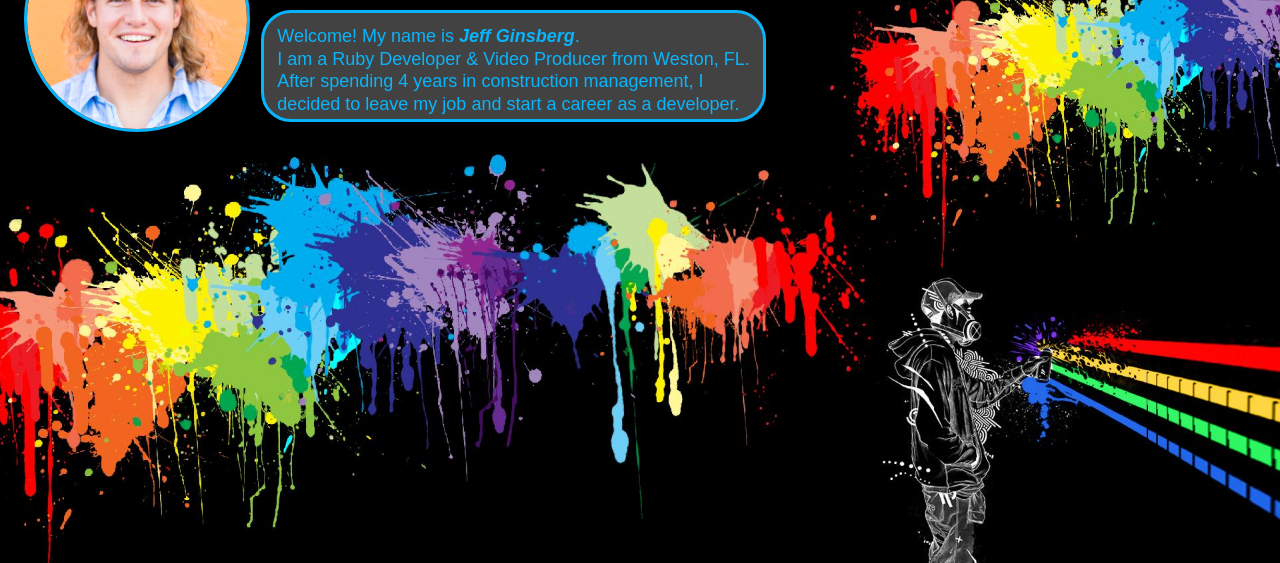
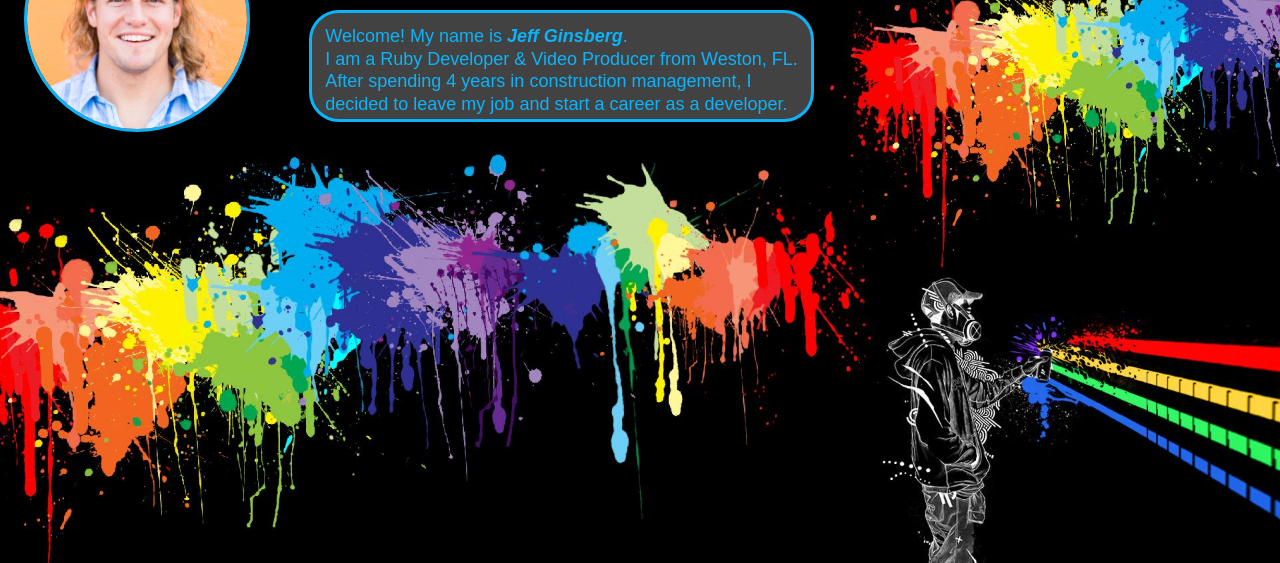
Before and after one commit to the-ginsberg/the-ginsberg_server, a plain HTML site: page public/index.html in a window 1280 px wide. Shown: the part 110-673 px from the top of the page. Drawn offline with Linux system fonts and the light colour scheme.

Commit message:
style update

```diff
--- a/public/css/stylesheet.css
+++ b/public/css/stylesheet.css
@@ -46,7 +46,7 @@ font-family: 'Audiowide', cursive;
 }
 
 .extendedbio {
-  margin: 7em -20em;
+  margin: 7em -17em;
   padding: .8em;
   height: 5em;
   float: left;
```
